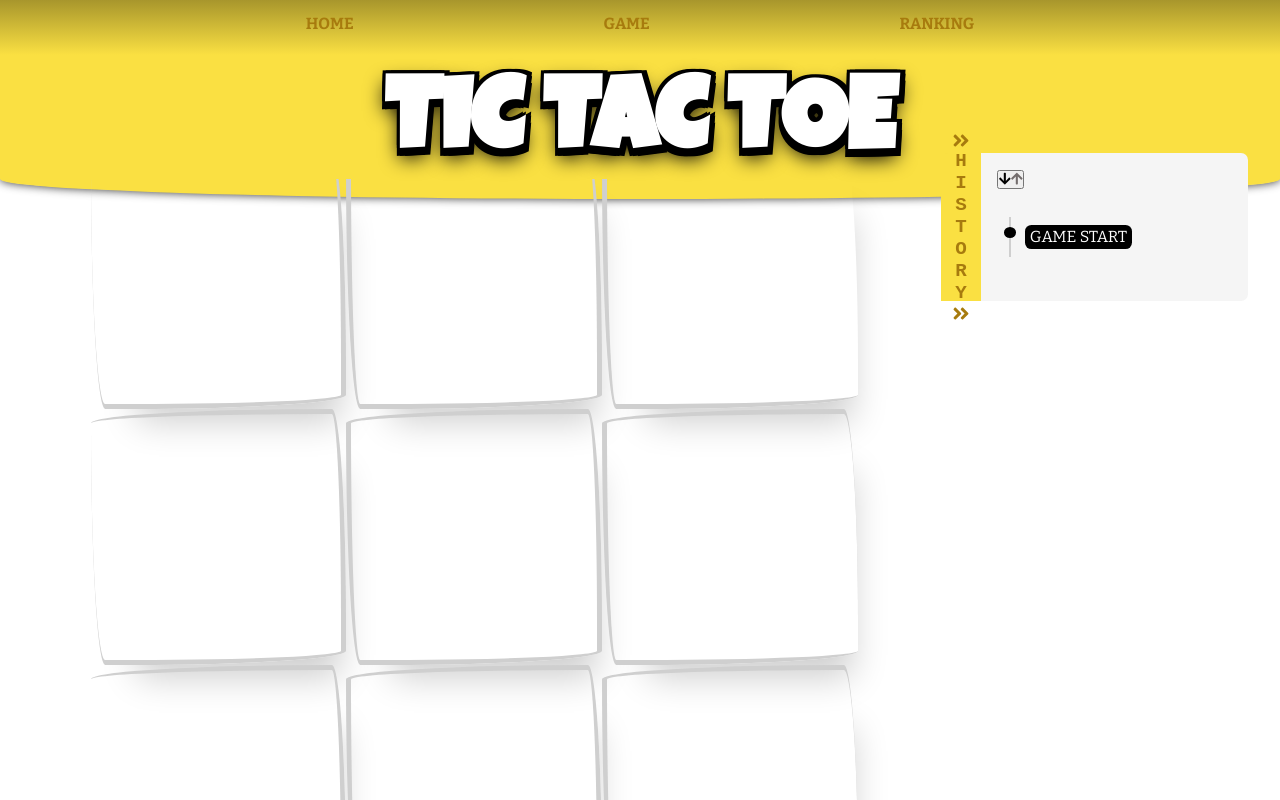
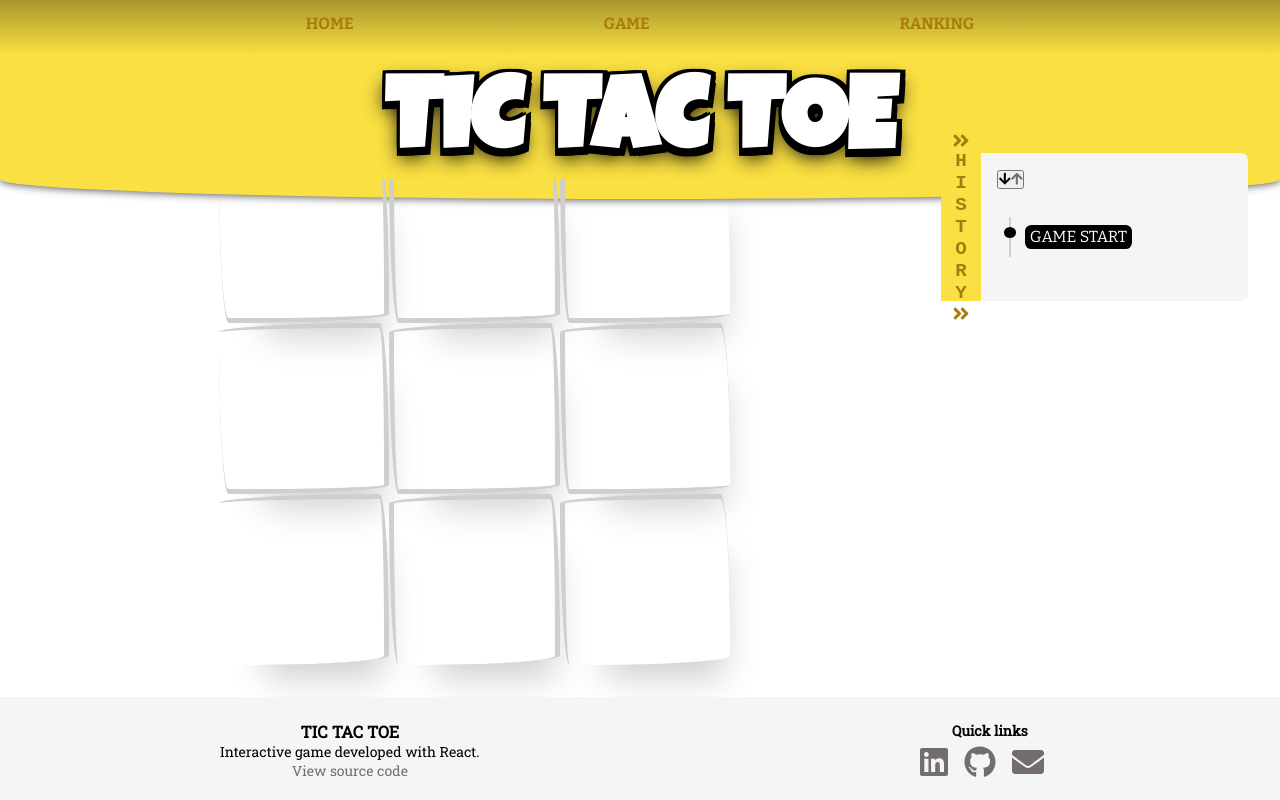
Before and after one commit to mery25/react-tictactoe, a React (Create React App) app: page /game in a window 1280 px wide. Shown: the top 800 px of the page. Built offline with nearby package versions, Linux system fonts and the light colour scheme.

Commit message:
Decrease the board sizes on bigger medias

```diff
--- a/src/components/board/Board.scss
+++ b/src/components/board/Board.scss
@@ -43,9 +43,9 @@
 @media screen and (min-width: 600px) {
 
     .game-board {
-        height: 60vw;
+        height: 40vw;
         margin: auto;
         flex-grow: 2;
-        max-width: 60vw;
+        max-width: 40vw;
     }
 }
```
